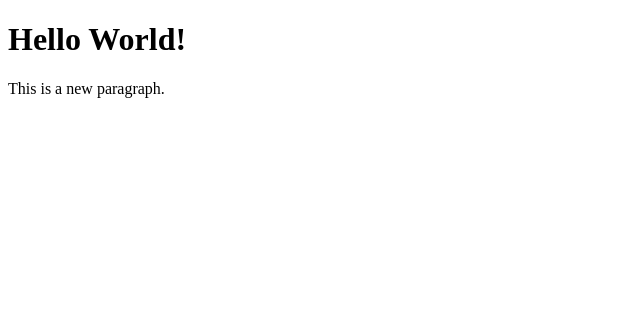
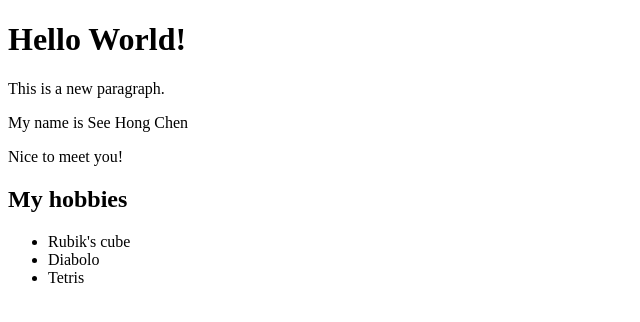
Before and after one commit to 666RED/webdev_lab_1, a plain HTML site: page index.html in a window 1280 px wide. Shown: the whole page, without its empty margins (0-640 px from the left). Drawn offline with Linux system fonts and the light colour scheme.

Commit message:
Added Introduction

```diff
--- a/index.html
+++ b/index.html
@@ -8,5 +8,13 @@
 <body>
   <h1>Hello World!</h1>
   <p>This is a new paragraph.</p>
+  <p>My name is See Hong Chen</p>
+  <p>Nice to meet you!</p>
+  <h2>My hobbies</h2>
+  <ul>
+    <li>Rubik's cube</li>
+    <li>Diabolo</li>
+    <li>Tetris</li>
+  </ul>
 </body>
 </html>
```
